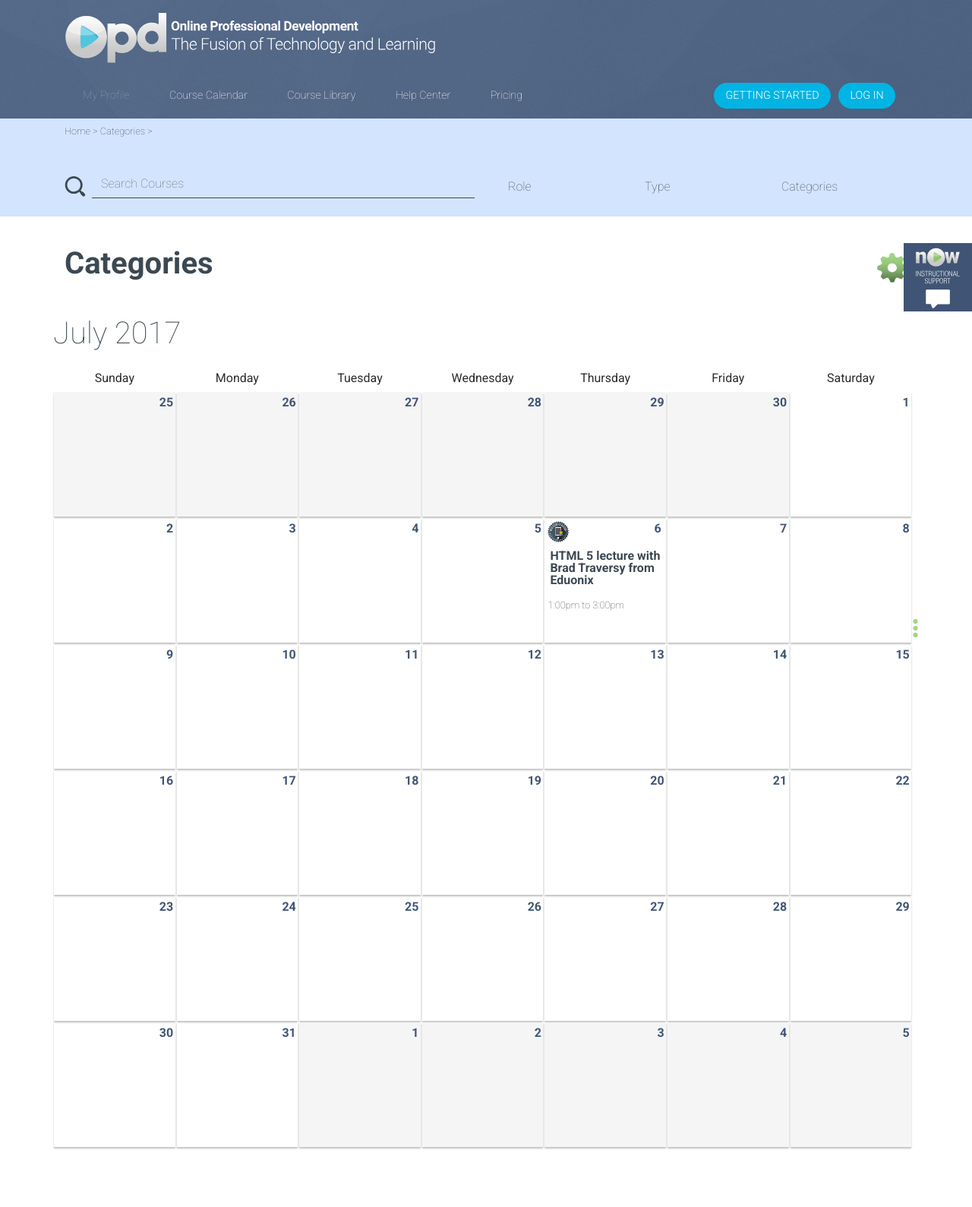
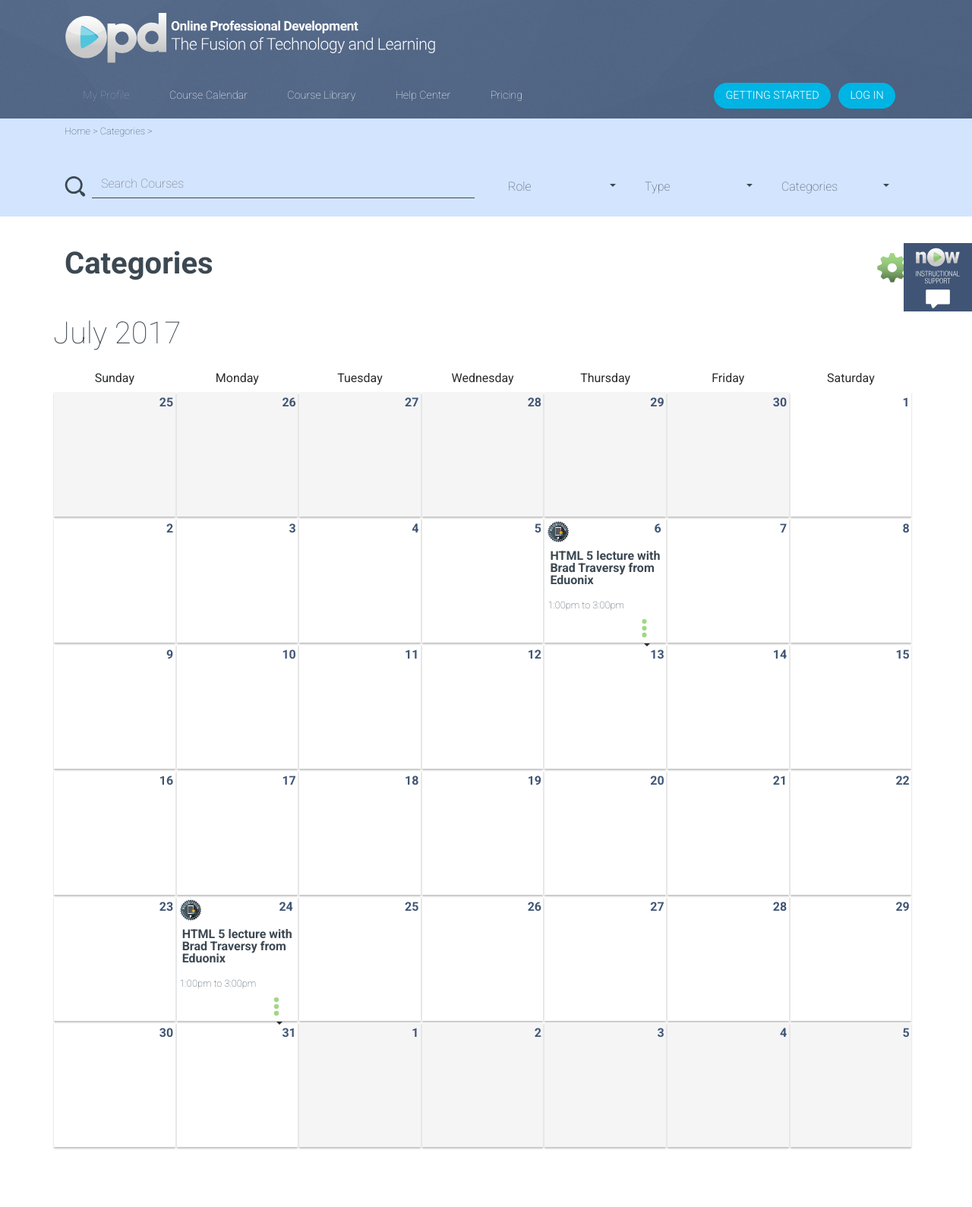
Before and after one commit to JaySoftye/_opd3-foundationtemp, a PHP site: page /course-calendar.php in a window 1280 px wide. Shown: the top 1589 px of the page at 76% size. Run offline with PHP 8.4, Linux system fonts and the light colour scheme; some libraries are stand-ins or nearby versions.

Commit message:
Border Fix

```diff
--- a/course-calendar.php
+++ b/course-calendar.php
@@ -150,7 +150,22 @@
             		 <span class="date">23</span>
             	</li>
             	<li class="day">
-            		<span class="date">24</span>
+                <a href="course-details.php"
+                    tabindex="0"
+                    class="event"
+                    role="button"
+                    data-html="true"
+                    data-toggle="popover"
+                    data-trigger="hover"
+                    data-placement="top"
+                    title="<small>July 6, 10:00AM EDT - 11:00AM EDT</small>"
+                    data-content="<p><span>Digital Manipulatives for the Science Classroom</span>There are a large variety of resources on the web to support science curriculum for all grade levels. These include Shockwave Flash simulators, Java applets, and a plethora of Flash videos. We will discover how to find, download, and make good use of these high-quality teaching aids. How are you going to distribute this to your students? We will take a quick tour.</p>">
+            		  <span class="date">24</span>
+                  <span class="calendar-course-type"><img src="assets/badge-default-icon.jpg" alt="admin" /></span>
+                  <p class="event-title">HTML 5 lecture with Brad Traversy from Eduonix</p>
+                  <small>1:00pm to 3:00pm</small>
+                </a>
+                <?php include 'course-calendar-admin-menu.php'; ?>
             	</li>
             	<li class="day">
                 <span class="date">25</span>
--- a/css/app.css
+++ b/css/app.css
@@ -21,7 +21,6 @@ h1, h2, h3, h4, h5, h6, p, small, blockquote, a, button, span, label, input, sel
  .dropdown-toggle::after {
    float: right !important;
    margin-top: .5rem !important;
-   border: none;
  }
 
  article .card {
@@ -1083,9 +1082,9 @@ div#calendar .other-month {
 
 div#calendar div.dropdown {
   position: absolute;
-  right: 0;
   z-index: 1050;
   margin-top: -2rem;
+  margin-left: 7.5rem;
 }
 
 div#calendar div.dropdown a.dropdown-toggle {
```
